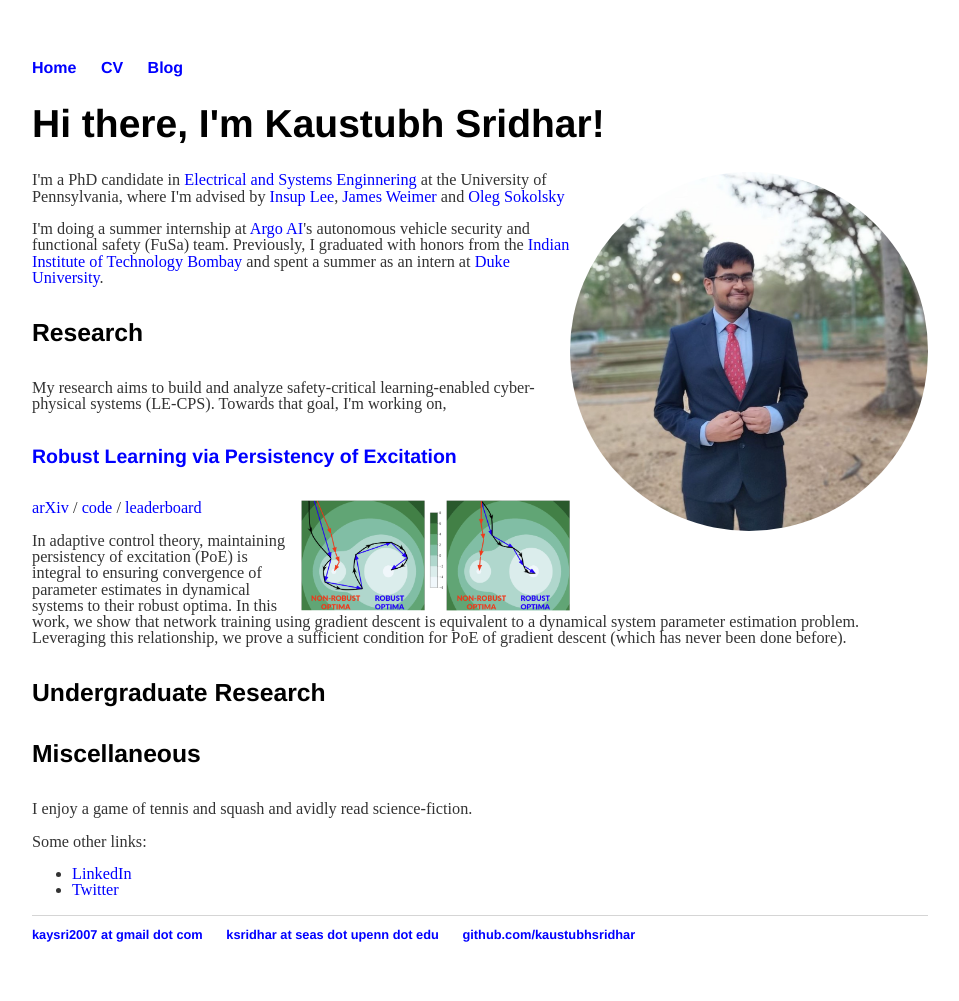
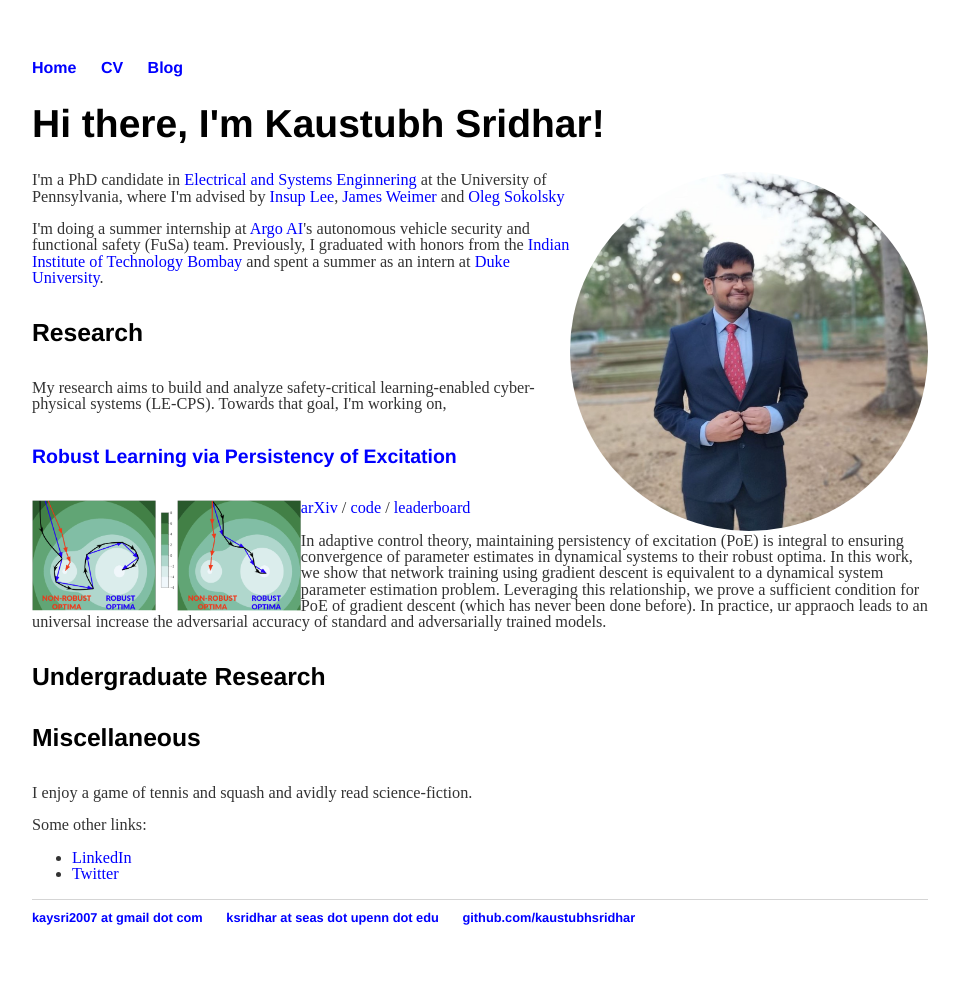
Before and after one commit to kaustubhsridhar/kaustubhsridhar_old.github.io, a Jekyll site: the page built from index.html, in a window 1280 px wide. Shown: the whole page, without its empty margins (160-1119 px from the left). Built offline with Jekyll 4.4.1, drawn with Linux system fonts in a browser that asks for light colours.

Commit message:
updated index

```diff
--- a/index.html
+++ b/index.html
@@ -15,9 +15,9 @@ title: Welcome To My Homepage
 	  <!--			 We prove a sufficient condition for PoE of gradient descent is achieved when the learning rate is less than the inverse of the Lipschitz constant of the gradient of loss function. Our approach increases adversarial accuracy by up to 15% points on benchmark datasets and universally improves upon state-of-the-art adversarially trained models.
 -->
 	<h5><a href="https://arxiv.org/abs/2106.02078">Robust Learning via Persistency of Excitation</a></h5>
-	<img src="/images/PoE.png" alt="PoE" align="right" style="width:30%;" class="img_rect">
+	<img src="/images/PoE.png" alt="PoE" align="left" style="width:30%;" class="img_rect">
 	<p><a href="https://arxiv.org/abs/2106.02078">arXiv</a> / <a href="https://github.com/kaustubhsridhar/PoE-robustness">code</a> / <a href="https://robustbench.github.io/">leaderboard</a></p>
-	<p>In adaptive control theory, maintaining persistency of excitation (PoE) is integral to ensuring convergence of parameter estimates in dynamical systems to their robust optima. In this work, we show that network training using gradient descent is equivalent to a dynamical system parameter estimation problem. Leveraging this relationship, we prove a sufficient condition for PoE of gradient descent (which has never been done before).</p>
+	<p>In adaptive control theory, maintaining persistency of excitation (PoE) is integral to ensuring convergence of parameter estimates in dynamical systems to their robust optima. In this work, we show that network training using gradient descent is equivalent to a dynamical system parameter estimation problem. Leveraging this relationship, we prove a sufficient condition for PoE of gradient descent (which has never been done before). In practice, ur appraoch leads to an universal increase the adversarial accuracy of standard and adversarially trained models.</p>
 
 	<h4>Undergraduate Research</h4>
 
```
